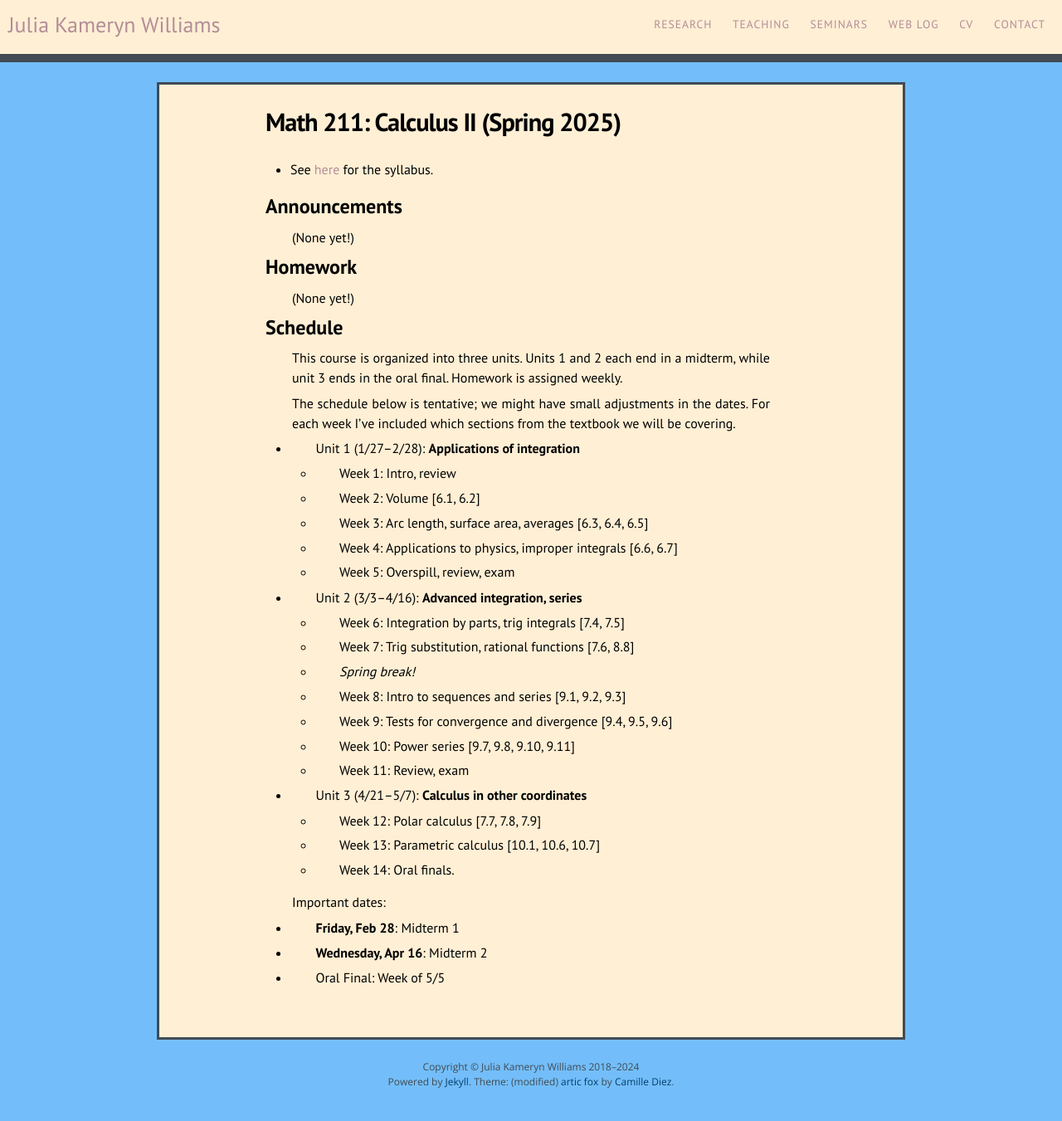
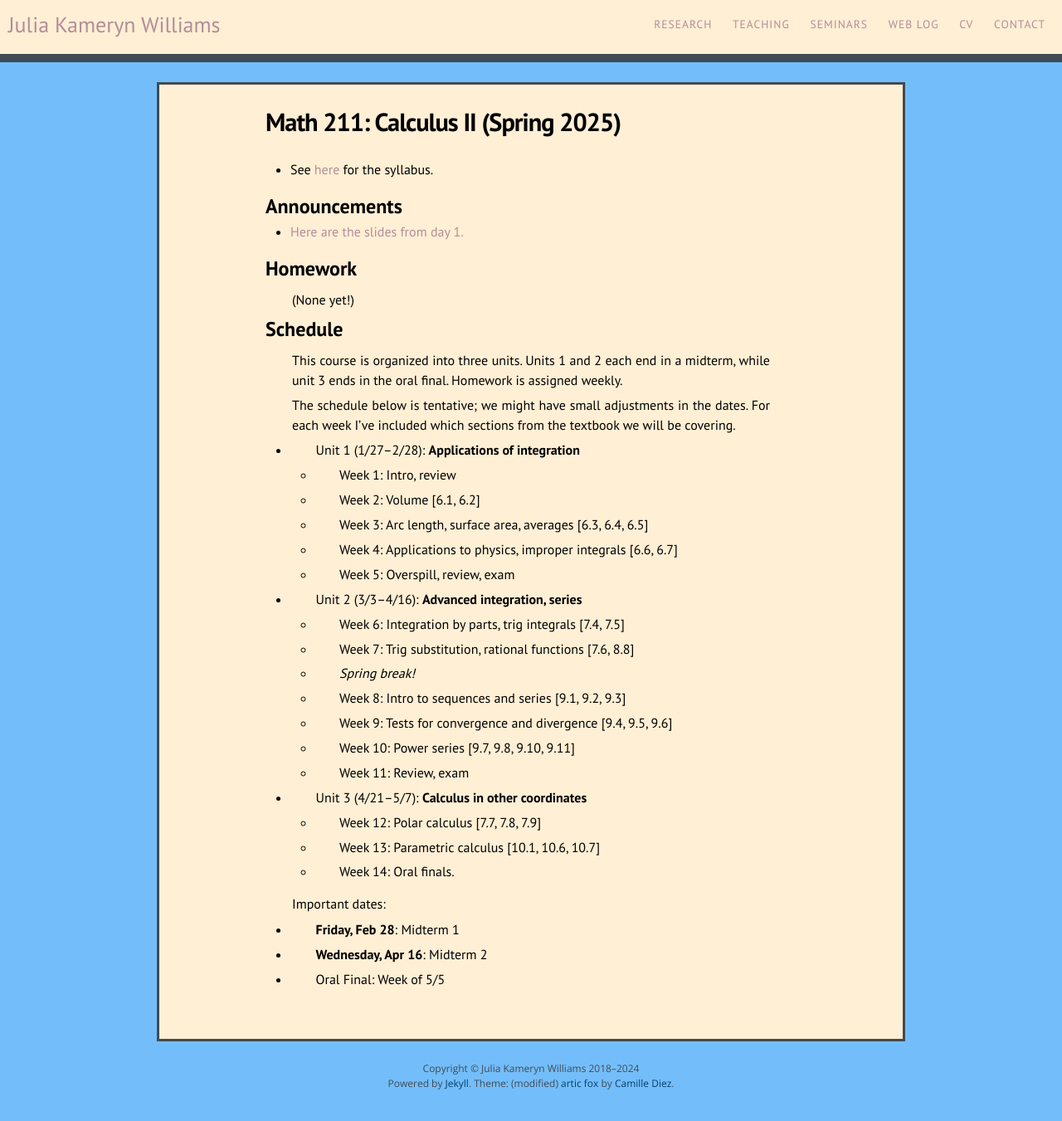
Before and after one commit to kamerynjw/kamerynjw.github.io, a Jekyll site: the page built from teaching/2025/math211.md, in a window 1280 px wide. Shown: the whole page at 83% size. Built offline with Jekyll 4.4.1, drawn with Linux system fonts in a browser that asks for light colours; nearby versions of some CDN libraries.

Commit message:
added day 1 calc 2 slides

```diff
--- a/teaching/2025/math211.md
+++ b/teaching/2025/math211.md
@@ -10,7 +10,7 @@ permalink: /teaching/2025/math211/
 Announcements
 -------------
 
-(None yet!)
+* [Here are the slides from day 1.]({{ page.url }}day1.pdf)
 
 Homework
 --------
```
Also changed, not shown: 1 other file.
